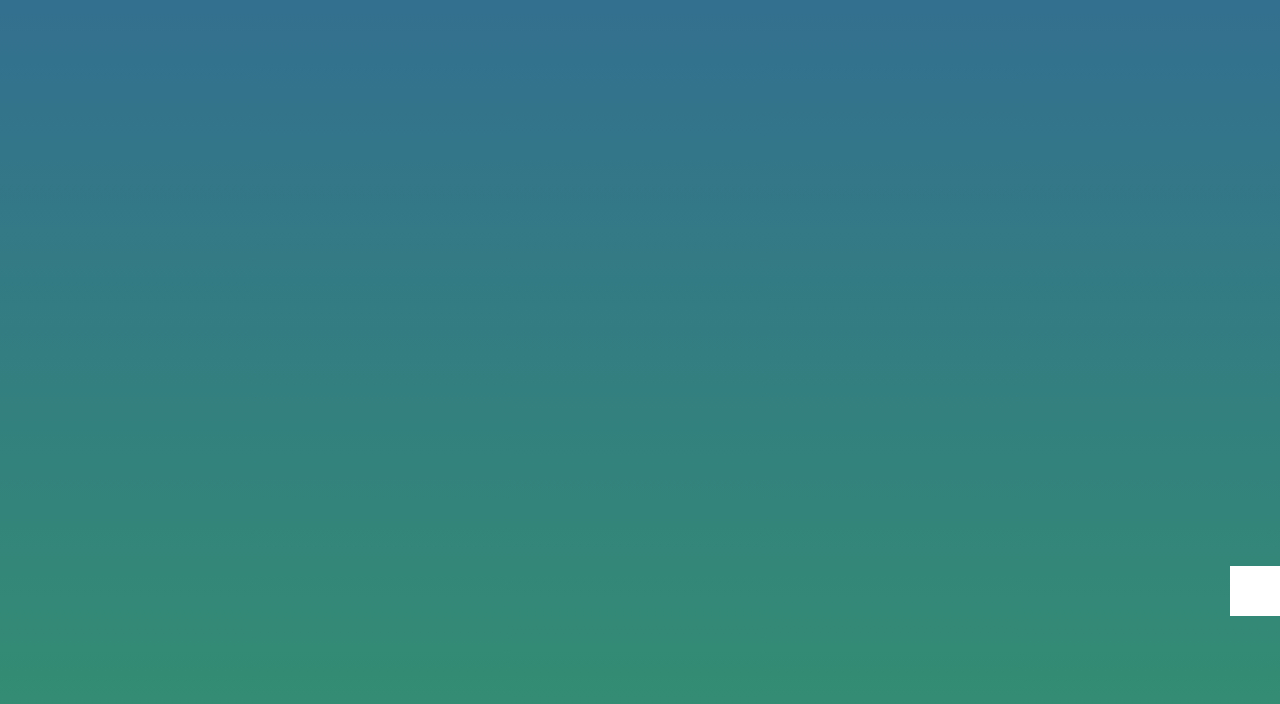
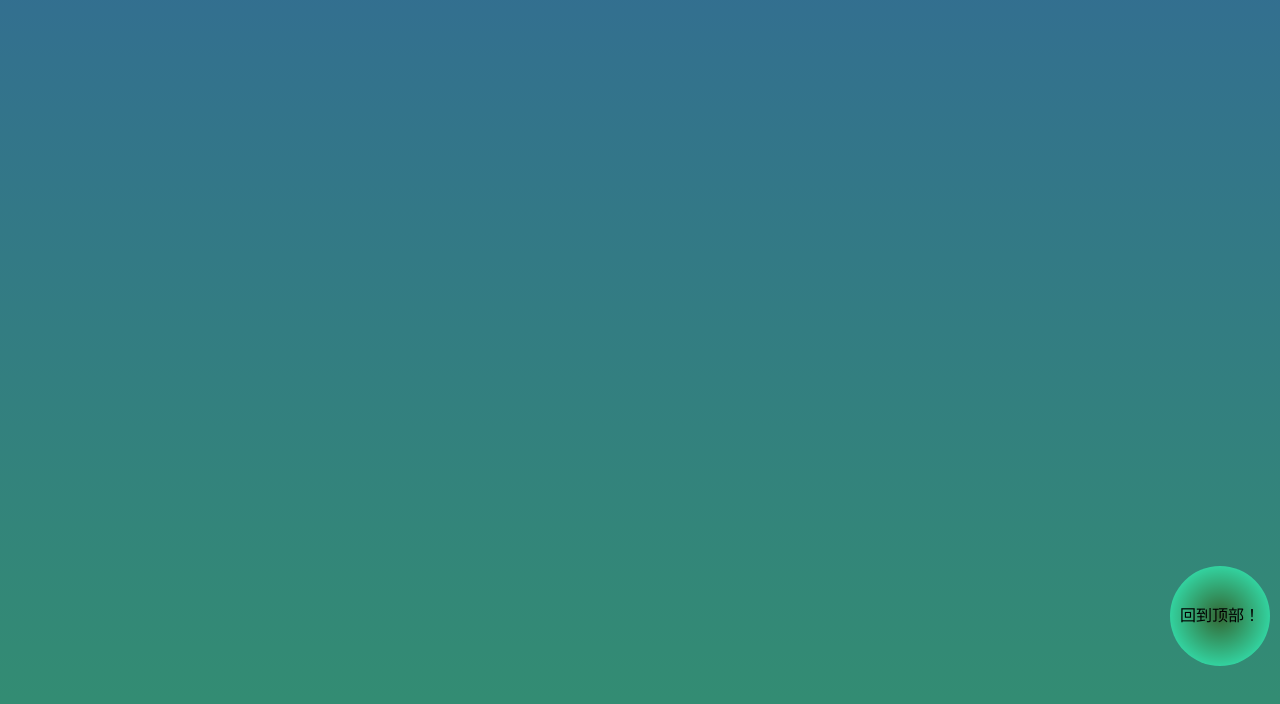
Before and after one commit to dragonbao/myToDo, a plain HTML site: page backtop.html in a window 1280 px wide. Shown: the part 234-938 px from the top of the page. Drawn offline with Linux system fonts and the light colour scheme.

Commit message:
a simple demo for website backtop menu

```diff
--- a/backtop.html
+++ b/backtop.html
@@ -15,23 +15,27 @@
 			background:linear-gradient(#369,#3c3,#3fc);
 		}
 		.backtop{
-			width: 50px;
-			height: 50px;
+			width: 100px;
+			height: 100px;
 			background: #fff;
+			border-radius: 50%;
 			position: fixed;
+			background:radial-gradient(#363,#3fc);
 			top:800px;
-			right: 0;
+			right: 10px;
+			line-height: 100px;
+			text-align: center;
 		}
 
 	</style>
 </head>
 <body>
 	<div class="container">
-		<div class="backtop"></div>
+		<div class="backtop">回到顶部！</div>
 	</div>
 	<script type="text/javascript">
 		window.onload=function(){
-			var top =document.documentElement.scrollTop;
+			var top =document.documentElement.scrollTop||document.body.scrollTop;
 			console.log(top);
 		// var timeout = setTimeout(back,3000);
 		var el = document.getElementsByClassName("backtop")[0];
```
